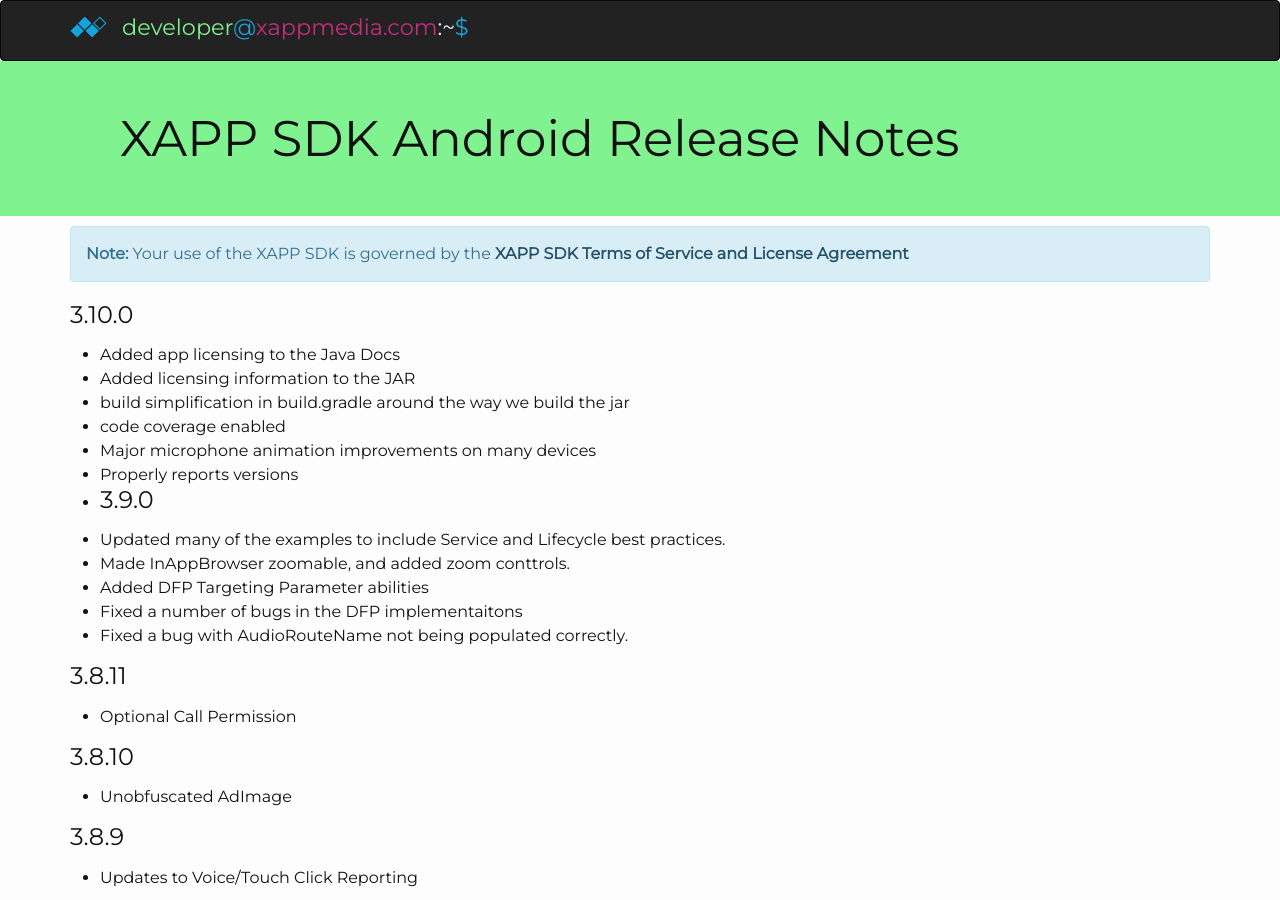
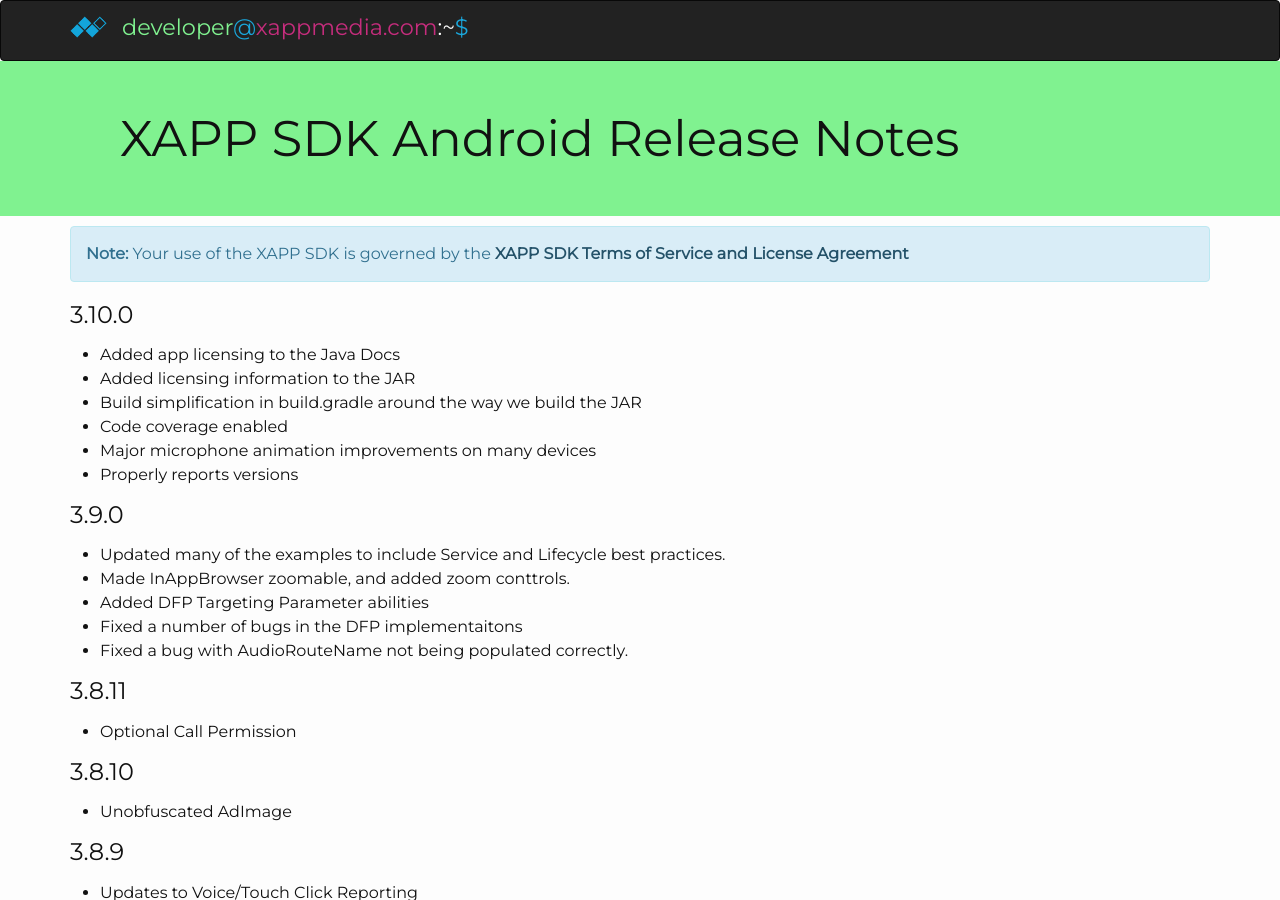
Before and after one commit to chrsdietz/Documentation, a Jekyll site: the page built from _android/release-notes.markdown, in a window 1280 px wide and 900 px high. Built offline with Jekyll 4.4.1, drawn with Linux system fonts in a browser that asks for light colours; nearby versions of some CDN libraries; library files that are not in the unit come from our copies; Markdown is read by kramdown in place of the engine named in the settings; comment, search, counter and statistics services are not loaded.

Commit message:
updates for PR

```diff
--- a/_android/release-notes.markdown
+++ b/_android/release-notes.markdown
@@ -6,11 +6,11 @@
 
 * Added app licensing to the Java Docs
 * Added licensing information to the JAR
-* build simplification in build.gradle around the way we build the jar
-* code coverage enabled
+* Build simplification in build.gradle around the way we build the JAR
+* Code coverage enabled
 * Major microphone animation improvements on many devices
 * Properly reports versions
-*
+
 ### 3.9.0
 
 * Updated many of the examples to include Service and Lifecycle best practices.
```
